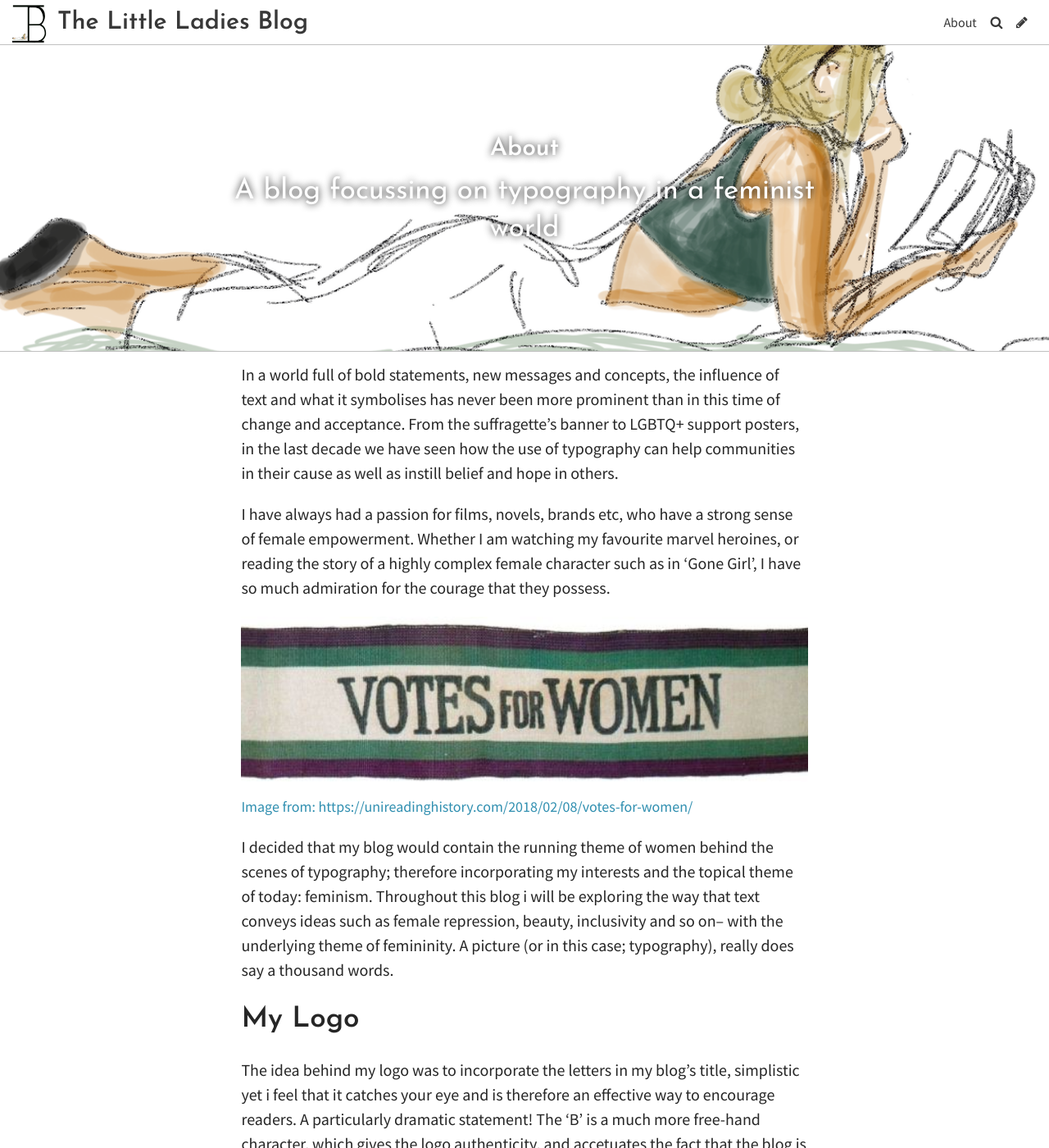
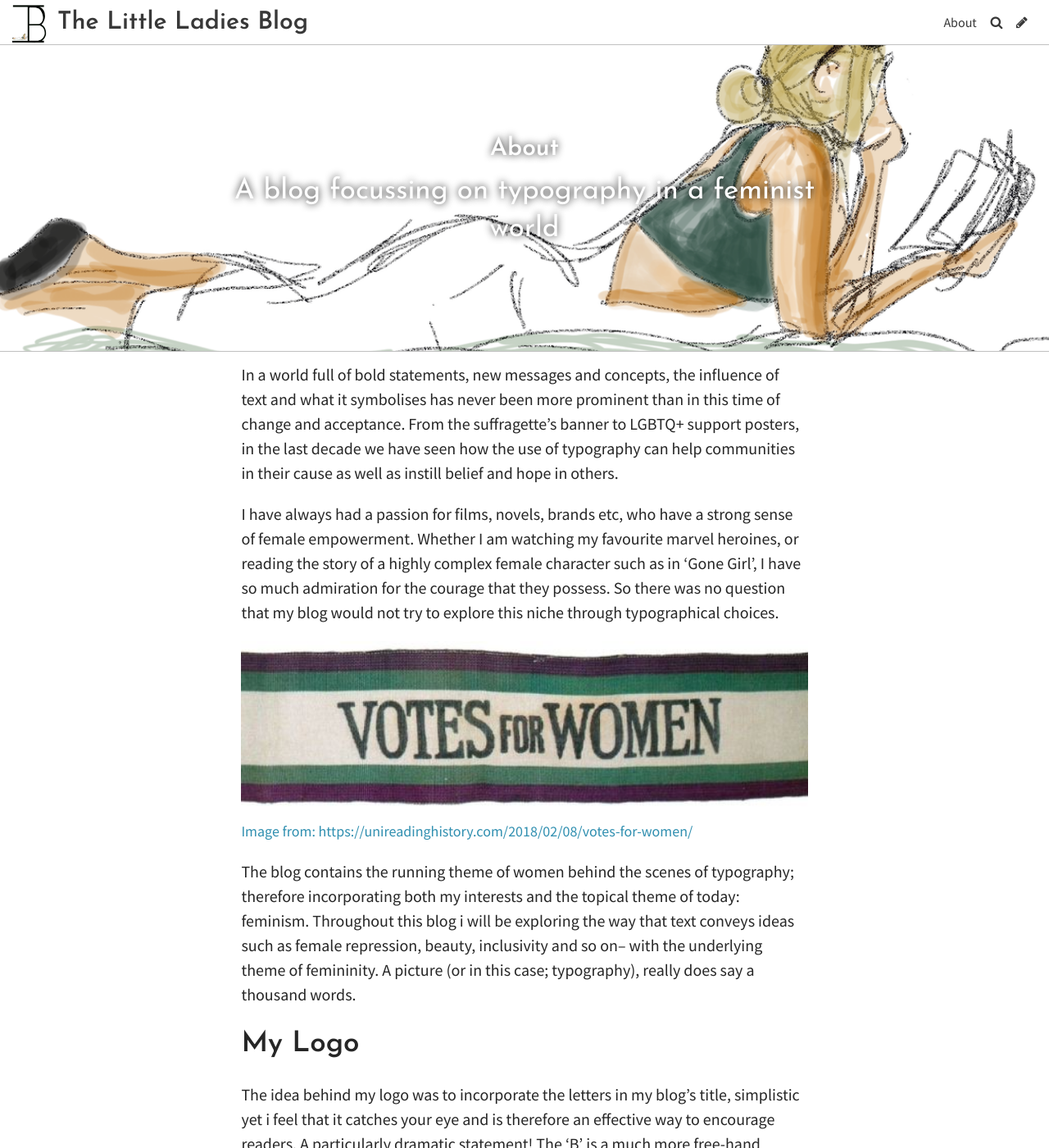
Before and after one commit to rebeccabadman1999/Bex-Badman-Blog, a Jekyll site: the page built from pages/about.md, in a window 1280 px wide and 1400 px high. Shown: the whole window at 82% size. Built offline with Jekyll 4.4.1, drawn with Linux system fonts in a browser that asks for light colours; some web fonts are replaced.

Commit message:
Update Page “about”

```diff
--- a/pages/about.md
+++ b/pages/about.md
@@ -12,11 +12,11 @@ show: true
 ---
 In a world full of bold statements, new messages and concepts, the influence of text and what it symbolises has never been more prominent than in this time of change and acceptance. From the suffragette's banner to LGBTQ+ support posters, in the last decade we have seen how the use of typography can help communities in their cause as well as instill belief and hope in others.
 
-I have always had a passion for films, novels, brands etc, who have a strong sense of female empowerment. Whether I am watching my favourite marvel heroines, or reading the story of a highly complex female character such as in 'Gone Girl', I have so much admiration for the courage that they possess.
+I have always had a passion for films, novels, brands etc, who have a strong sense of female empowerment. Whether I am watching my favourite marvel heroines, or reading the story of a highly complex female character such as in 'Gone Girl', I have so much admiration for the courage that they possess. So there was no question that my blog would not try to explore this niche through typographical choices.
 
 ![Image from: https://unireadinghistory.com/2018/02/08/votes-for-women/](../uploads/votes-100-3-banner-image.jpg "Suffragette Banner")
 
-I decided that my blog would contain the running theme of women behind the scenes of typography; therefore incorporating my interests and the topical theme of today: feminism. Throughout this blog i will be exploring the way that text conveys ideas such as female repression, beauty, inclusivity and so on-- with the underlying theme of femininity. A picture (or in this case; typography), really does say a thousand words.
+The blog contains the running theme of women behind the scenes of typography; therefore incorporating both my interests and the topical theme of today: feminism. Throughout this blog i will be exploring the way that text conveys ideas such as female repression, beauty, inclusivity and so on-- with the underlying theme of femininity. A picture (or in this case; typography), really does say a thousand words.
 
 ## My Logo
 
```
